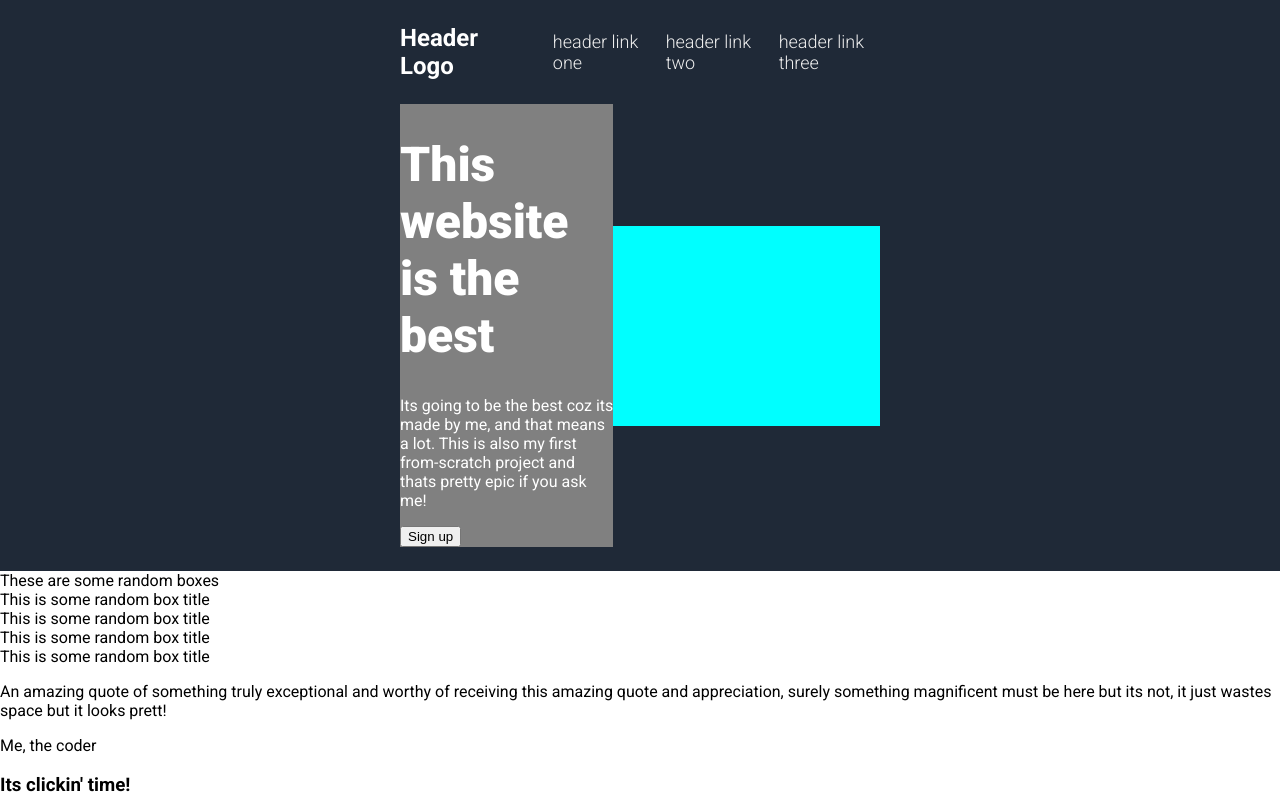
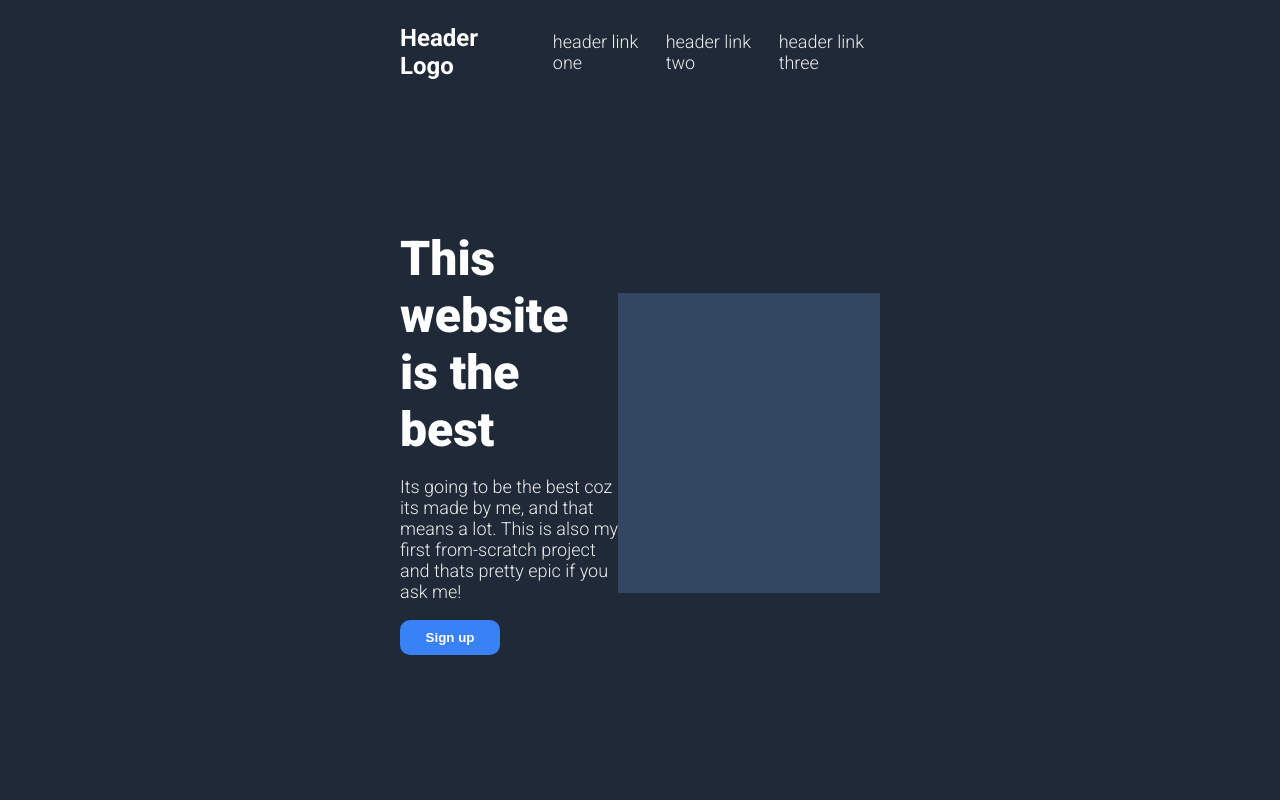
Before and after one commit to Adnans2005/My-First-full-CSS-HTML-Project, a plain HTML site: page index.html in a window 1280 px wide. Shown: the top 800 px of the page. Drawn offline with Linux system fonts and the light colour scheme.

Commit message:
Probably didn't edit anything but just in case

```diff
--- a/style.css
+++ b/style.css
@@ -29,19 +29,37 @@ body {
     background: #1f2937;
     color: white;
     justify-content: space-between;
-    padding: 24px 400px;
+    padding: 150px 400px;
     align-items: center;
+    /* box-shadow: 0px 44px 68px -6px rgba(0,46,77,0.24); */
 }
 .text-and-buttons {
-    width: 400px;
-    background: grey;
+    width: 500px;
+    display: flex;
+    flex-direction: column;
+    justify-content: space-between;
 }
 .image {
-    width: 500px;
-    height: 200px;
-    background: aqua;
+    width: 600px;
+    height: 300px;
+    background: #344762;
 }
 .text-and-buttons h1{
     font-size: 48px;
     font-weight: 900;
+    margin: 0%;
 }
+.text-and-buttons p {
+    color: rgb(237, 237, 237);
+    font-size: 18px;
+    font-weight: 300;
+}
+.text-and-buttons button {
+    background: #3882f6;
+    width: 100px;
+    padding: 10px 20px;
+    font-weight: 900;
+    color: white;
+    border-style: none;
+    border-radius: 10px;
+}
```
